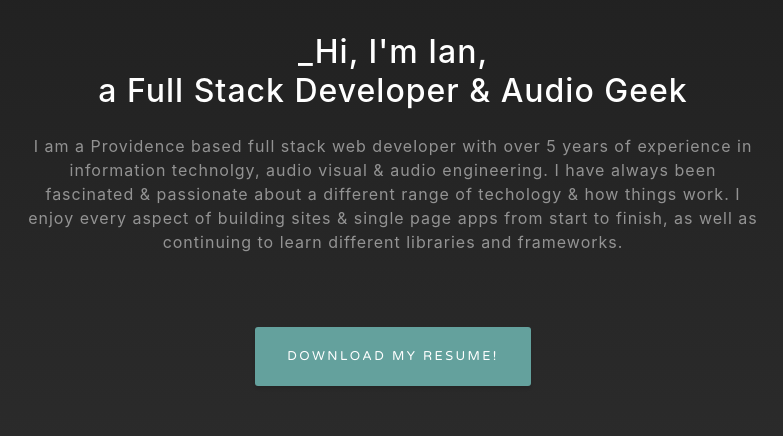
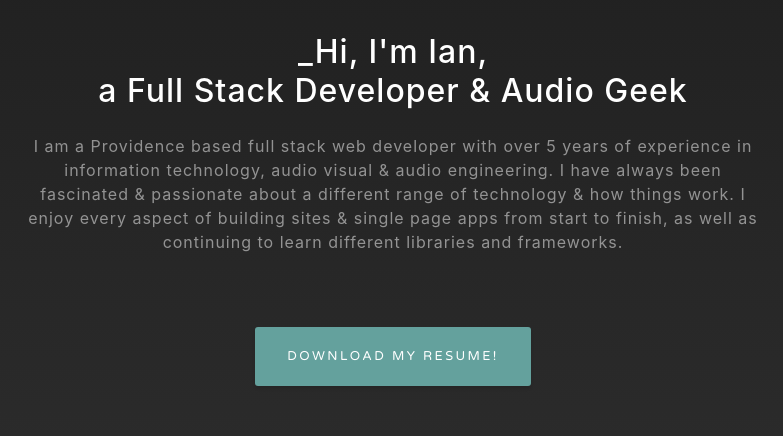
Before and after one commit to IanGotCode/iangibsonportfolio, a website with bundled scripts: page index.html in a window 1280 px wide. Shown: the part 1360-1796 px from the top of the page, 247-1030 px from the left. Built offline with nearby package versions, Linux system fonts and the light colour scheme.

Commit message:
spelling correction

```diff
--- a/index.html
+++ b/index.html
@@ -71,8 +71,8 @@
         <div class="row">
           <div class="col-lg-8 mx-auto">
             <h2 class="text-white mb-4"> _Hi, I'm Ian, <br>a Full Stack Developer & Audio Geek</h2>
-            <p class="text-white-50">I am a Providence based full stack web developer with over 5 years of experience in information technolgy, audio visual & audio engineering.
-              I have always been fascinated & passionate about a different range of techology & how things work. I enjoy every aspect of building sites & single page apps from start to finish,
+            <p class="text-white-50">I am a Providence based full stack web developer with over 5 years of experience in information technology, audio visual & audio engineering.
+              I have always been fascinated & passionate about a different range of technology & how things work. I enjoy every aspect of building sites & single page apps from start to finish,
               as well as continuing to learn different libraries and frameworks.
               <br>
               <a href="img/ianGibsonResume.pdf" download="IanGibson_Resume">
```
